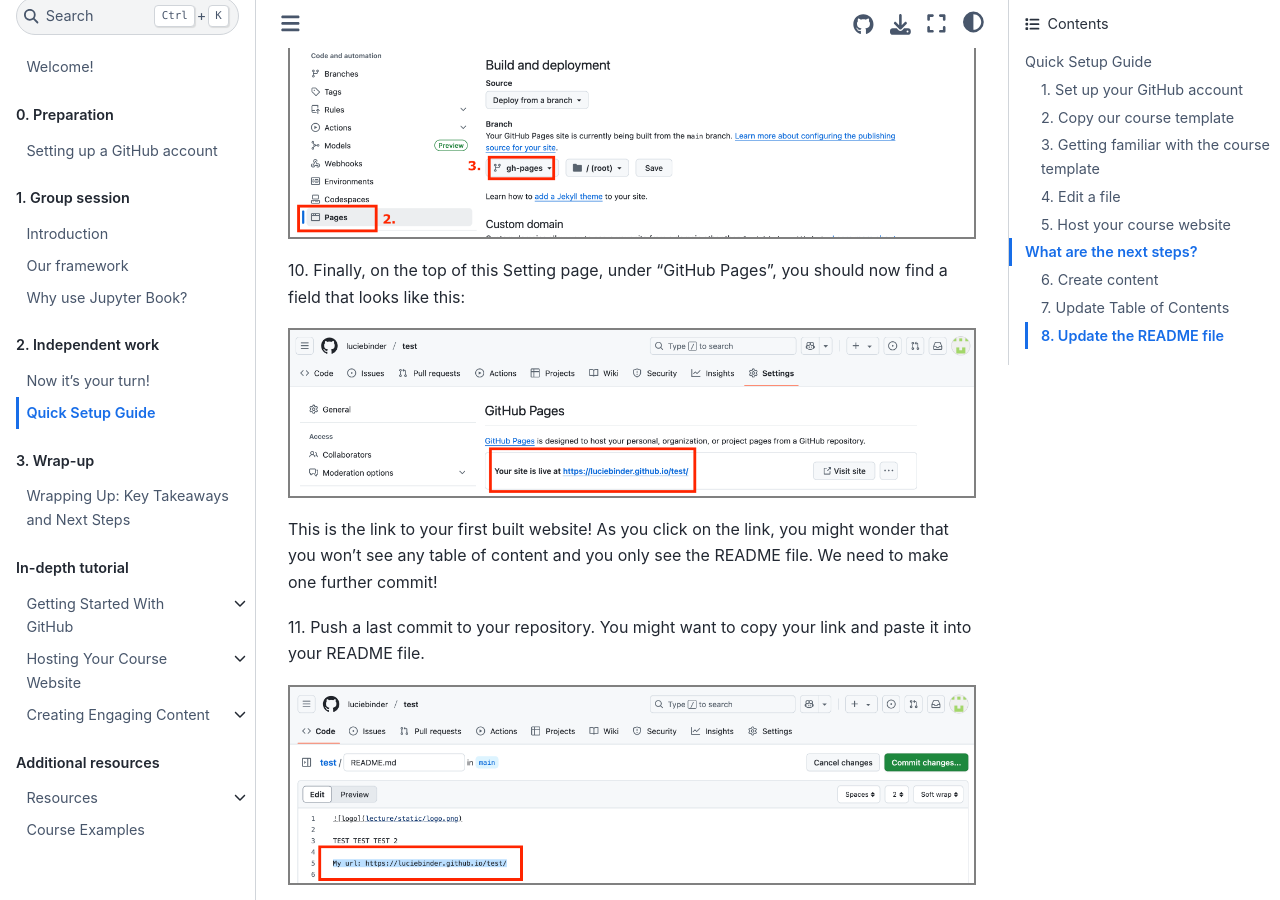
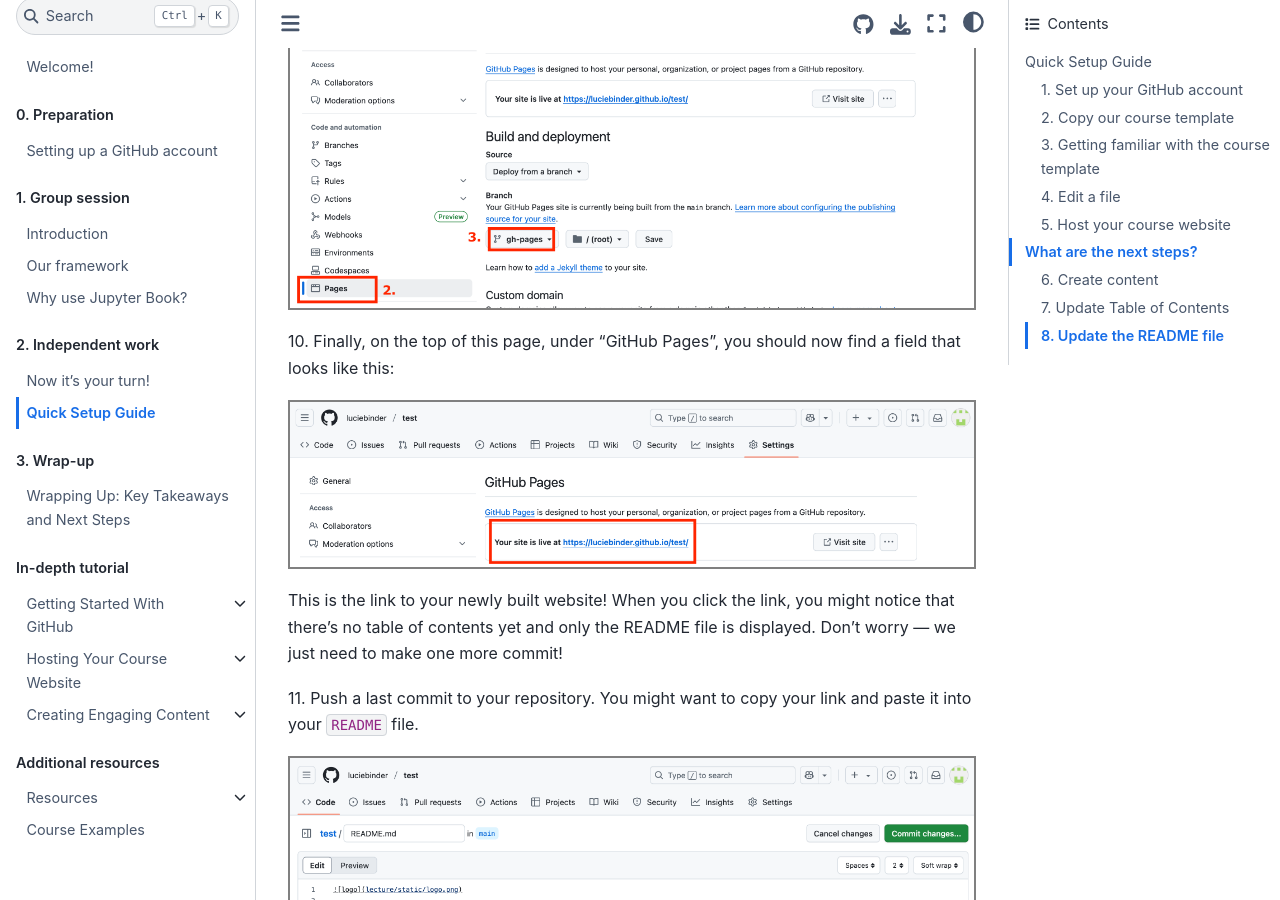
Before and after one commit to luciebinder/ws-openness-2025, a Jupyter Book: the page built from content/4_additional/quick_tutorial_ws.md, in a window 1280 px wide and 900 px high, scrolled down 9744 px. Built offline with Jupyter Book 1.0.4 settings and Sphinx 7.4.7 and the Sphinx Book theme 1.1.4, drawn with Linux system fonts in a browser that asks for light colours; some of the changed text lies outside the part shown.

Commit message:
Update quick_tutorial_ws.md

```diff
--- a/content/4_additional/quick_tutorial_ws.md
+++ b/content/4_additional/quick_tutorial_ws.md
@@ -54,10 +54,11 @@
 
 **Awesome! You’ve just added your first personal touch!**
 
+The next step is to adjust a few settings so that GitHub Pages can host your website and automatically update it whenever you make changes.
 
 ## 5. [Host your course website](../2_host/host_website)
 
-1\. Open your repository in your browser and click on “Settings”.
+1\. At the top of your repository, click on “Settings”.
 
 ![Image of the tab where the word "Settings" is located on the far right](../../static/settings.png)
 
@@ -119,13 +120,13 @@
 
 ![Image of the settings under Branch.](../../static/gh-pages.png)
 
-10\. Finally, on the top of this Setting page, under "GitHub Pages", you should now find a field that looks like this:
+10\. Finally, on the top of this page, under "GitHub Pages", you should now find a field that looks like this:
 
 ![Image of the final link that is presented under "GitHub Pages".](../../static/pages_link.png)
 
-This is the link to your first built website!  As you click on the link, you might wonder that you won't see any table of content and you only see the README file. We need to make one further commit!
+This is the link to your newly built website! When you click the link, you might notice that there's no table of contents yet and only the README file is displayed. Don’t worry — we just need to make one more commit!
 
-11\. Push a last commit to your repository. You might want to copy your link and paste it into your README file.
+11\. Push a last commit to your repository. You might want to copy your link and paste it into your `README` file.
 
 ![Image of the README file with the link added.](../../static/edit-readme3.png)
 
```
Also changed, not shown: other parts of content/4_additional/quick_tutorial_ws.md (+3 -3 lines).
